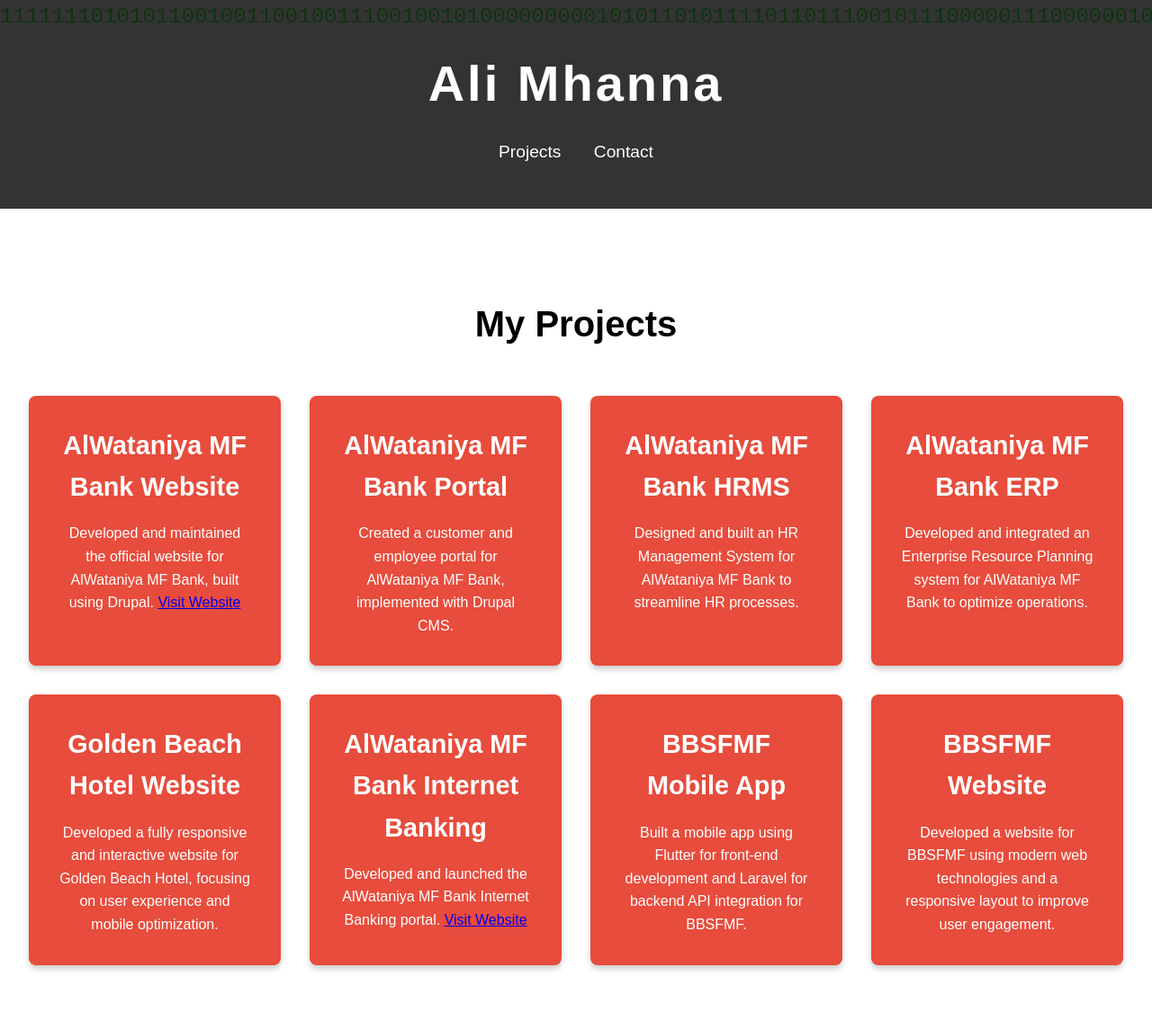
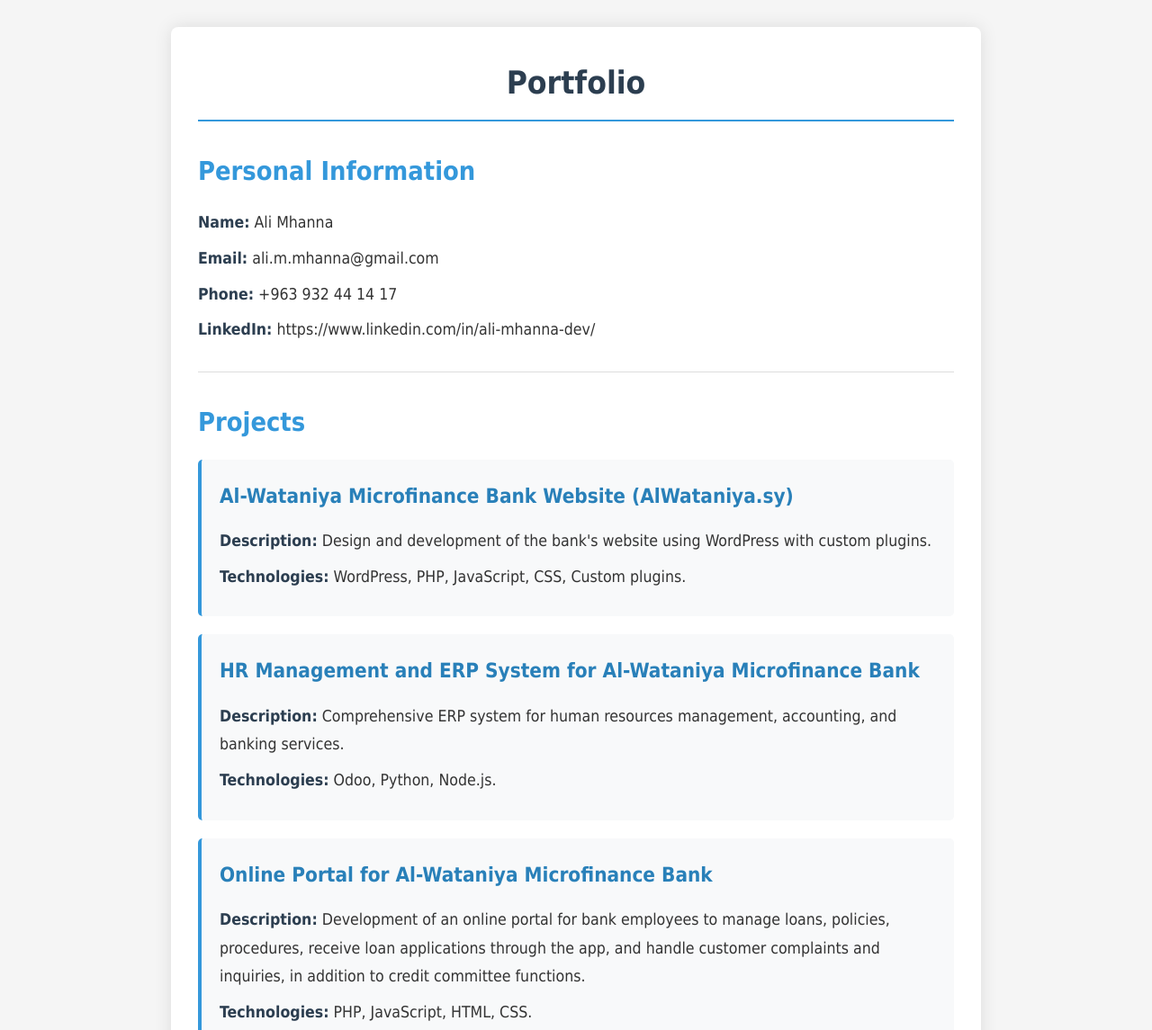
Before and after one commit to alimhanna1991/alimhanna1991.github.io, a plain HTML site: page index.html in a window 1280 px wide. Shown: the top 1145 px of the page at 90% size. Drawn offline with Linux system fonts and the light colour scheme.

Commit message:
Update index.html

```diff
--- a/index.html
+++ b/index.html
@@ -3,335 +3,212 @@
 <head>
     <meta charset="UTF-8">
     <meta name="viewport" content="width=device-width, initial-scale=1.0">
-    <meta http-equiv="X-UA-Compatible" content="ie=edge">
-    <title>Ali Mhanna - Web Developer Portfolio</title>
+    <title>Ali Mhanna - Portfolio</title>
     <style>
+        /* Global Styles */
         * {
             margin: 0;
             padding: 0;
             box-sizing: border-box;
+            font-family: 'Tahoma', 'Arial', sans-serif;
         }
 
-        /* General Styles */
         body {
-            font-family: 'Arial', sans-serif;
-            line-height: 1.6;
-            position: relative;
-            background-color: #fff; /* White background */
-            color: #000; /* Black font */
-            overflow-x: hidden;
-            margin: 0;
+            line-height: 1.8;
+            color: #333;
+            background-color: #f5f5f5;
+            direction: ltr;
         }
 
-        /* Background styles */
-        .background {
-            position: fixed; /* Make it fixed so it doesn't interfere with page scrolling */
-            top: 0;
-            left: 0;
-            width: 100%;
-            height: 100%;
-            z-index: -1;
-            overflow: hidden;
+        .container {
+            max-width: 900px;
+            margin: 0 auto;
+            padding: 30px;
+            background-color: #fff;
+            box-shadow: 0 0 20px rgba(0, 0, 0, 0.1);
+            border-radius: 8px;
+            margin-top: 30px;
+            margin-bottom: 30px;
         }
 
-        .binary-stream {
-            position: absolute;
-            top: 0;
-            left: 0;
-            width: 100%;
-            height: 100%;
-            font-family: monospace;
-            font-size: 1.5rem;
-            color: rgba(0, 255, 0, 0.7);
-            white-space: nowrap;
-            user-select: none;
-            animation: scrollBinary 10s linear infinite;
+        h1, h2, h3 {
+            color: #2c3e50;
+            margin-bottom: 15px;
         }
 
-        @keyframes scrollBinary {
-            from {
-                top: -100%;
-            }
-            to {
-                top: 100%;
-            }
+        h1 {
+            font-size: 2.2em;
+            border-bottom: 2px solid #3498db;
+            padding-bottom: 10px;
+            margin-bottom: 25px;
+            text-align: center;
         }
 
-        /* Header Section */
-        header {
-            background-color: rgba(0, 0, 0, 0.8);
-            color: #fff;
-            text-align: center;
-            padding: 3rem;
-            position: relative;
-            z-index: 10;
+        h2 {
+            font-size: 1.8em;
+            color: #3498db;
+            margin-top: 30px;
         }
 
-        header h1 {
-            margin-bottom: 1rem;
-            font-size: 3.5rem;
-            letter-spacing: 3px;
-            animation: fadeIn 2s ease;
+        h3 {
+            font-size: 1.4em;
+            color: #2980b9;
         }
 
-        header nav a {
-            color: #fff;
-            text-decoration: none;
-            margin: 0 1rem;
-            font-size: 1.2rem;
-            transition: color 0.3s ease;
-            position: relative;
+        p {
+            margin-bottom: 10px;
+            font-size: 1.1em;
         }
 
-        header nav a::after {
-            content: "";
-            position: absolute;
-            bottom: -5px;
-            left: 0;
-            width: 100%;
-            height: 2px;
-            background-color: rgba(0, 0, 0, 0.8);
-            transform: scaleX(0);
-            transform-origin: bottom right;
+        strong {
+            color: #2c3e50;
+        }
+
+        hr {
+            border: 0;
+            height: 1px;
+            background: #ddd;
+            margin: 30px 0;
+        }
+
+        /* Personal Info Section */
+        .personal-info p {
+            margin-bottom: 8px;
+        }
+
+        /* Projects Section */
+        .project {
+            background-color: #f8f9fa;
+            padding: 20px;
+            border-radius: 5px;
+            margin-bottom: 20px;
+            border-left: 4px solid #3498db;
             transition: transform 0.3s ease;
         }
 
-        header nav a:hover::after {
-            transform: scaleX(1);
-            transform-origin: bottom left;
-        }
-
-        header nav a:hover {
-            color: rgba(0, 0, 0, 0.8);
-        }
-
-        /* Fade-in animation for header */
-        @keyframes fadeIn {
-            from {
-                opacity: 0;
-            }
-            to {
-                opacity: 1;
-            }
-        }
-
-        /* Projects Section */
-        #projects {
-            padding: 4rem 2rem;
-            margin: 2rem 0;
-            background-color: #fff; /* White background */
-            text-align: center;
-            color: #000; /* Black font */
-        }
-
-        #projects h2 {
-            font-size: 2.5rem;
-            margin-bottom: 3rem;
-            animation: fadeInUp 1s ease;
-        }
-
-        .projects {
-            display: grid;
-            grid-template-columns: repeat(auto-fill, minmax(280px, 1fr));
-            gap: 2rem;
-            animation: fadeInUp 1s ease;
-        }
-
-        .project {
-            background-color: #e74c3c; /* Red box background */
-            padding: 2rem;
-            border-radius: 8px;
-            box-shadow: 0 4px 6px rgba(0, 0, 0, 0.2);
-            transition: transform 0.3s ease, box-shadow 0.3s ease;
-            opacity: 0;
-            animation: fadeInUp 1s ease forwards;
-        }
-
-        .project h3 {
-            font-size: 1.8rem;
-            color: #fff;
-            margin-bottom: 1rem;
+        .project:hover {
+            transform: translateX(5px);
+            box-shadow: 0 5px 15px rgba(0, 0, 0, 0.1);
         }
 
         .project p {
-            font-size: 1rem;
-            color: #fff;
+            margin-bottom: 8px;
         }
 
-        .project:hover {
-            transform: translateY(-10px);
-            box-shadow: 0 10px 15px rgba(0, 0, 0, 0.3);
+        /* Skills Section */
+        ul {
+            list-style-type: none;
+            padding-left: 20px;
         }
 
-        @keyframes fadeInUp {
-            from {
-                opacity: 0;
-                transform: translateY(20px);
+        li {
+            margin-bottom: 10px;
+            position: relative;
+            padding-left: 25px;
         }
-            to {
-                opacity: 1;
-                transform: translateY(0);
-            }
+
+        li:before {
+            content: "•";
+            color: #3498db;
+            font-size: 1.5em;
+            position: absolute;
+            left: 0;
+            top: -3px;
         }
 
         /* Contact Section */
-        #contact {
-            padding: 4rem 2rem;
-            background-color: rgba(0, 0, 0, 0.8);
-            color: #fff;
+        .contact {
             text-align: center;
+            margin-top: 40px;
+            padding: 20px;
+            background-color: #3498db;
+            color: white;
+            border-radius: 5px;
         }
 
-        #contact h2 {
-            font-size: 2.5rem;
-            margin-bottom: 1rem;
-            animation: fadeInUp 1s ease;
+        .contact h2 {
+            color: white;
         }
 
-        .contact a {
-            text-decoration: none;
-            color: #f5f4f4;
-            font-size: 1.2rem;
-            margin-right: 1rem;
-            transition: color 0.3s ease;
-            position: relative;
+        .contact p {
+            font-size: 1.2em;
         }
 
-        .contact a::after {
-            content: "";
-            position: absolute;
-            bottom: -5px;
-            left: 0;
-            width: 100%;
-            height: 2px;
-            background-color: #fff;
-            transform: scaleX(0);
-            transform-origin: bottom right;
-            transition: transform 0.3s ease;
+        /* Responsive Design */
+        @media (max-width: 768px) {
+            .container {
+                padding: 20px;
+                margin: 15px;
             }
 
-        .contact a:hover::after {
-            transform: scaleX(1);
-            transform-origin: bottom left;
+            h1 {
+                font-size: 1.8em;
             }
 
-        .contact a:hover {
-            color: #1e1e1e;
+            h2 {
+                font-size: 1.5em;
             }
-
-        /* Footer Section */
-        footer {
-            text-align: center;
-            background-color: rgba(0, 0, 0, 0.8); /* Green background */
-            color: #fff; /* White font */
-            padding: 1.5rem;
-            margin-top: 3rem;
         }
-
     </style>
 </head>
 <body>
+    <div class="container">
+        <h1>Portfolio</h1>
 
-    <!-- Background with binary stream effect -->
-    <div class="background">
-        <div class="binary-stream" id="binary-background"></div>
+        <div class="personal-info">
+            <h2>Personal Information</h2>
+            <p><strong>Name:</strong> Ali Mhanna</p>
+            <p><strong>Email:</strong> ali.m.mhanna@gmail.com</p>
+            <p><strong>Phone:</strong> +963 932 44 14 17</p>
+            <p><strong>LinkedIn:</strong> https://www.linkedin.com/in/ali-mhanna-dev/</p>
+        </div>
+        <hr>
+
+        <h2>Projects</h2>
+
+        <div class="project">
+            <h3>Al-Wataniya Microfinance Bank Website (AlWataniya.sy)</h3>
+            <p><strong>Description:</strong> Design and development of the bank's website using WordPress with custom plugins.</p>
+            <p><strong>Technologies:</strong> WordPress, PHP, JavaScript, CSS, Custom plugins.</p>
         </div>
 
-    <!-- Header Section -->
-    <header>
-        <h1>Ali Mhanna</h1>
-        <nav>
-            <a href="#projects">Projects</a>
-            <a href="#contact">Contact</a>
-        </nav>
-    </header>
-
-    <!-- Projects Section -->
-    <section id="projects">
-        <h2>My Projects</h2>
-        <div class="projects">
-            <!-- Project 1: AlWataniya MF Bank Website -->
         <div class="project">
-                <h3>AlWataniya MF Bank Website</h3>
-                <p>Developed and maintained the official website for AlWataniya MF Bank, built using Drupal. <a href="https://www.alwataniya.sy" target="_blank">Visit Website</a></p>
+            <h3>HR Management and ERP System for Al-Wataniya Microfinance Bank</h3>
+            <p><strong>Description:</strong> Comprehensive ERP system for human resources management, accounting, and banking services.</p>
+            <p><strong>Technologies:</strong> Odoo, Python, Node.js.</p>
         </div>
 
-            <!-- Project 2: AlWataniya MF Bank Portal -->
         <div class="project">
-                <h3>AlWataniya MF Bank Portal</h3>
-                <p>Created a customer and employee portal for AlWataniya MF Bank, implemented with Drupal CMS.</p>
+            <h3>Online Portal for Al-Wataniya Microfinance Bank</h3>
+            <p><strong>Description:</strong> Development of an online portal for bank employees to manage loans, policies, procedures, receive loan applications through the app, and handle customer complaints and inquiries, in addition to credit committee functions.</p>
+            <p><strong>Technologies:</strong> PHP, JavaScript, HTML, CSS.</p>
         </div>
 
-            <!-- Project 3: AlWataniya MF Bank HRMS -->
         <div class="project">
-                <h3>AlWataniya MF Bank HRMS</h3>
-                <p>Designed and built an HR Management System for AlWataniya MF Bank to streamline HR processes.</p>
+            <h3>Mobile Application for Bemo Saudi French Microfinance Bank</h3>
+            <p><strong>Description:</strong> Banking application that enables customers to manage their accounts and transfer money.</p>
+            <p><strong>Technologies:</strong> Flutter, PHP Laravel.</p>
         </div>
 
-            <!-- Project 4: AlWataniya MF Bank ERP -->
-            <div class="project">
-                <h3>AlWataniya MF Bank ERP</h3>
-                <p>Developed and integrated an Enterprise Resource Planning system for AlWataniya MF Bank to optimize operations.</p>
-            </div>
+        <hr>
 
-            <!-- Project 5: Golden Beach Hotel Website -->
-            <div class="project">
-                <h3>Golden Beach Hotel Website</h3>
-                <p>Developed a fully responsive and interactive website for Golden Beach Hotel, focusing on user experience and mobile optimization.</p>
-            </div>
+        <h2>Additional Technical Skills</h2>
+        <ul>
+            <li>Web Development (Front-end & Back-end)</li>
+            <li>Banking Systems Management and API Integration</li>
+            <li>Cybersecurity and Data Protection</li>
+            <li>Performance Optimization and Scalability</li>
+            <li>Project Management</li>
+            <li>Infrastructure Upgrade</li>
+            <li>Cloud (AWS - Google Cloud etc )</li>
+        </ul>
 
-            <!-- Project 6: AlWataniya MF Bank Internet Banking -->
-            <div class="project">
-                <h3>AlWataniya MF Bank Internet Banking</h3>
-                <p>Developed and launched the AlWataniya MF Bank Internet Banking portal. <a href="https://online.alwataniya.sy/IBS" target="_blank">Visit Website</a></p>
-            </div>
+        <hr>
 
-            <!-- Project 7: BBSFMF Mobile App -->
-            <div class="project">
-                <h3>BBSFMF Mobile App</h3>
-                <p>Built a mobile app using Flutter for front-end development and Laravel for backend API integration for BBSFMF.</p>
-            </div>
-
-            <!-- Project 8: BBSFMF Website -->
-            <div class="project">
-                <h3>BBSFMF Website</h3>
-                <p>Developed a website for BBSFMF using modern web technologies and a responsive layout to improve user engagement.</p>
+        <div class="contact">
+            <h2>Contact</h2>
+            <p>ali.m.mhanna@gmail.com | +963 932 44 14 17</p>
         </div>
     </div>
-    </section>
-
-    <!-- Contact Section -->
-    <section id="contact">
-        <h2>Contact Information</h2>
-        <p>If you'd like to get in touch, feel free to reach out to me through any of the following:</p>
-        <div class="contact">
-            <a href="mailto:ali.m.mhanna@gmail.com">Email: ali.m.mhanna@gmail.com</a>
-            <a href="https://www.linkedin.com/in/ali-mhanna-dev/">LinkedIn</a>
-        </div>
-    </section>
-
-    <!-- Footer Section -->
-    <footer>
-        <p>&copy; 2025 Ali Mhanna. All Rights Reserved.</p>
-    </footer>
-
-    <script>
-        // Generate the binary content for the animation
-        const binaryStream = document.getElementById('binary-background');
-        let binaryString = '';
-
-        // Generate a large binary string for the effect
-        function generateBinaryString() {
-            let str = '';
-            for (let i = 0; i < 5000; i++) {
-                str += Math.random() > 0.5 ? '1' : '0';
-            }
-            return str;
-        }
-
-        // Add the binary string to the stream
-        binaryStream.innerHTML = generateBinaryString();
-    </script>
-
 </body>
 </html>
```
Lines whose indentation alone changed are shown as unchanged.
